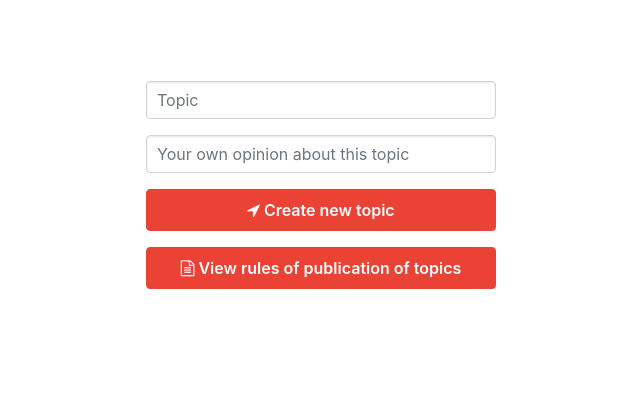
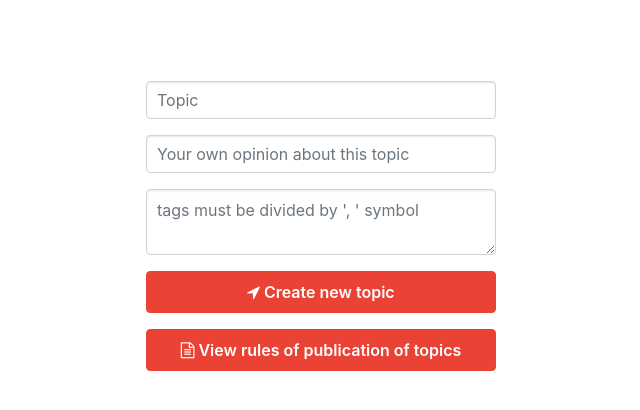
Before and after one commit to GonnaFlyMethod/discourse-django-vue, a Django app: page /discourse/create-topic/ in a window 1280 px wide. Shown: the part 215-625 px from the top of the page, without its empty margins (319-959 px from the left). Run offline with Django 3.2, Linux system fonts and the light colour scheme; some libraries are stand-ins or nearby versions.

Commit message:
Add initial tag system for topics

```diff
--- a/discourse/discourse/admin.py
+++ b/discourse/discourse/admin.py
@@ -1,6 +1,7 @@
 from django.contrib import admin
-from .models import Topic, Comment
+from .models import Topic, Comment, TagOfTopic
 
 
 admin.site.register(Topic)
 admin.site.register(Comment)
+admin.site.register(TagOfTopic)
--- a/discourse/discourse/templates/discourse/create_topic.html
+++ b/discourse/discourse/templates/discourse/create_topic.html
@@ -39,6 +39,12 @@
                                 <p style="color: red;" v-show='text_error'>* [[ text_error ]]</p>
 
                                 <input type="text" name="comment_of_author_of_topic"  class="form-control my-input" id="comment_of_author_of_topic" placeholder="Your own opinion about this topic" v-model='text'>
+                            </div>
+
+                            <div class="form-group">
+                                <p style="color: red;" v-show='tags_error'>* [[ tags_error ]]</p>
+
+                                <textarea name="tags" class="form-control my-input" placeholder="tags must be divided by ', ' symbol" v-model='tags_of_topic'> </textarea>
                             </div>
                             <div class="form-group">
                                 <button class="btn btn-block g-button">
@@ -95,8 +101,13 @@
             /*text of first comment of author of topic*/
             text: null,
 
+            tags_of_topic: null,
+
             topic_error: null,
             text_error: null,
+            tags_error: null,
+
+
         },
         methods: {
             success_way: function(success_url){
@@ -114,6 +125,12 @@
                 } if (!('text' in problems)){
                     this.text_error = ''
                 }
+
+                if ('tags_error' in problems){
+                    this.tags_error = problems['tags_error'][0]
+                } if (!('tags_error' in problems)){
+                    this.tags_error = ''
+                }
             },
             onSubmit: function(){
                 let self = this;
@@ -121,12 +138,15 @@
                     type: "POST",
                     async:false,
                     url: create_topic_url,
-                    data: {"topic": this.topic, 'text': this.text, 'csrfmiddlewaretoken': '{{ csrf_token }}', },
+                    data: {"topic": this.topic, 'text': this.text, 'tags_of_topic': this.tags_of_topic,'csrfmiddlewaretoken': '{{ csrf_token }}', },
                     dataType: 'json',
                     success: function(data){
+                        console.log(data)
                         if ('status' in data){
                             if (data['status'] === 'OK'){
                                 self.success_way(data['url_redirect'])
+                            } else{
+                                self.unsuccess_way(data)
                             }
                         } else {
                             self.unsuccess_way(data)
--- a/discourse/discourse/views.py
+++ b/discourse/discourse/views.py
@@ -1,5 +1,4 @@
 import re
-import calendar
 
 from django.views import View
 from django.shortcuts import render
@@ -16,9 +15,9 @@ from rest_framework.decorators import api_view
 from accounts.models import Account
 
 from .serializers import (TopicsSerializer, CommentToTopicSerializer,
-	                      PostCommentSerializer)
+	                      PostCommentSerializer, AttachTagsToTopicSerializer)
 
-from .models import Topic, Comment
+from .models import Topic, Comment, TagOfTopic
 
 
 class MainPageView(View):
@@ -30,6 +29,7 @@ class GetTopicsApi(ListAPIView):
 	queryset = Topic.objects.all()
 	pagination_class = PageNumberPagination
 	serializer_class = TopicsSerializer
+
 
 class TopicDetail(APIView):
 
@@ -182,6 +182,7 @@ class CreateTopicAPI(APIView):
 			comment_data = {
 				'text': comment_from_req
 			}
+
 			create_topic = TopicsSerializer(data=topic_data)
 
 			comment = PostCommentSerializer(data=comment_data)
@@ -209,7 +210,14 @@ class CreateTopicAPI(APIView):
 					comment.validated_data['to_topic'] = topic
 					comment.save()
 					usr.topics_created.add(topic)
-					data['status'] = 'OK'
+					tags_raw:str = request.data['tags_of_topic']
+					tags_are_valid: dict = self.tags_are_valid(tags_raw, topic)
+
+					if tags_are_valid['status']:
+						data['status'] = 'OK'
+					else:
+						data['status'] = 'tags_error'
+						data['tags_error'] = tags_are_valid['errors']
 					return Response(data)
 				else:
 					return Response(comment.errors)
@@ -229,3 +237,32 @@ class CreateTopicAPI(APIView):
 
 		res = {'day': day, 'month': month}
 		return res
+
+	def tags_are_valid(self, tags_raw: str, topic) -> dict:
+		tags_clean:list = tags_raw.split(',')
+		initial_check_of_tags = {}
+		for i in tags_clean:
+			if isinstance(i, str):
+				initial_check_of_tags.setdefault(i, 'OK')
+
+		if len(tags_clean) == len(initial_check_of_tags):
+			existing_tags = TagOfTopic.objects.all()
+			for tag in tags_clean:
+				if tag not in existing_tags:
+					data = {'name_of_tag': tag}
+					serializer = AttachTagsToTopicSerializer(data=data)
+
+					if serializer.is_valid():
+						serializer.save()
+						tag = TagOfTopic.objects.get(id=serializer.data['id'])
+						topic.tags.add(tag)
+					else:
+						return {'status': False,
+						'errors': serializer.errors['name_of_tag']}
+				else:
+					tag = TagOfTopic.objects.get(name_of_tag=tag)
+					topic.tags.add(tag)
+			return {'status': True}
+
+		else:
+			return {'status': False, 'errors': 'Wrong input of tags'}
```
Also changed, not shown: discourse/discourse/models.py (+8 -0 lines), discourse/discourse/serializers.py (+8 -1 lines), discourse/discourse/migrations/0021_subjectoftopic.py (added), discourse/discourse/migrations/0022_auto_20201110_1831.py (added), discourse/discourse/migrations/0023_auto_20201110_1855.py (added), discourse/discourse/migrations/0024_auto_20201110_1905.py (added).
